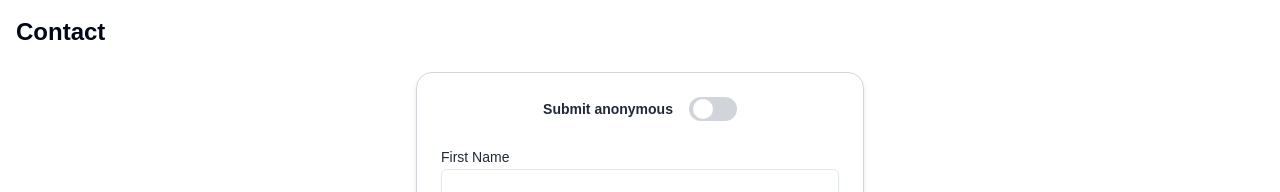
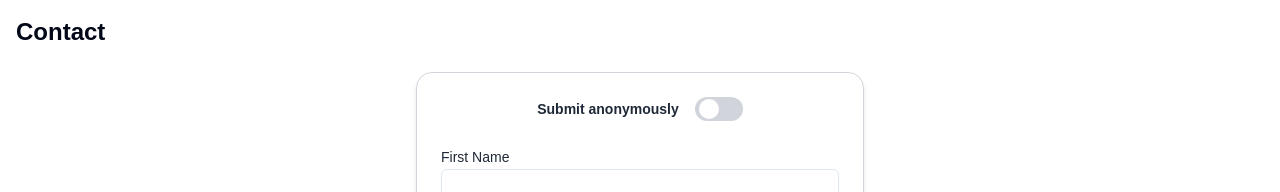
Before and after one commit to Michael-Dale/EMCCYouthApp, a Next.js app: page /contact in a window 1280 px wide. Shown: the top 192 px of the page. Built offline with nearby package versions, Linux system fonts and the light colour scheme; no server answers.

Commit message:
Update Form.jsx

```diff
--- a/src/app/components/Form.jsx
+++ b/src/app/components/Form.jsx
@@ -52,7 +52,7 @@ export default function StyledForm() {
     <div className="form-wrapper border border-gray-300 rounded-2xl p-6 shadow-md max-w-md mx-auto my-6 bg-grey transition-shadow duration-200 hover:shadow-lg">
       <form onSubmit={handleSubmit} className="space-y-6">
         <div className="flex justify-center items-center space-x-4 mb-4">
-          <Label htmlFor="anonymous" className="text-gray-800 font-semibold">Submit anonymous</Label>
+          <Label htmlFor="anonymous" className="text-gray-800 font-semibold">Submit anonymously</Label>
           <button
             type="button"
             aria-pressed={isAnonymous}
```
